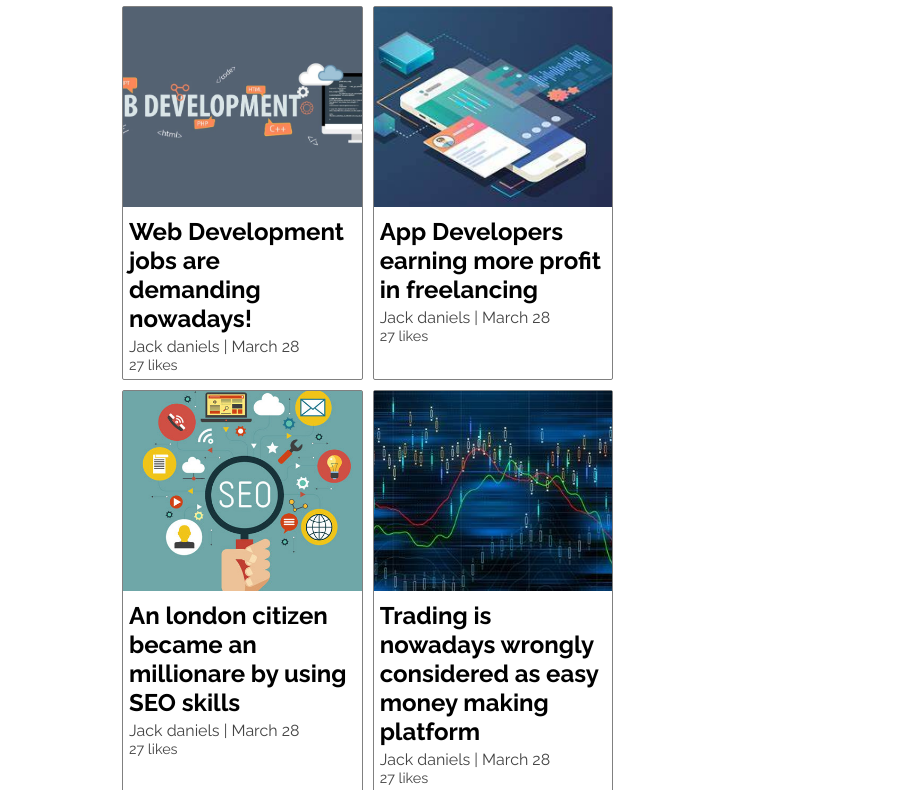
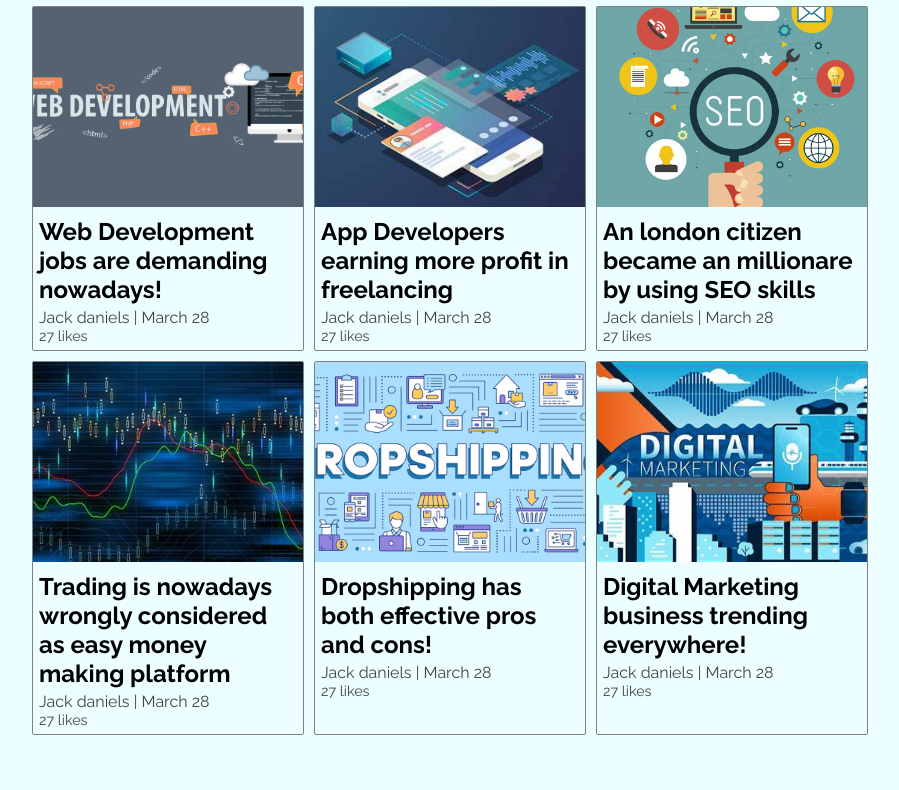
Before and after one commit to jack-daniel7/blog-page, a plain HTML site: page src/index.html in a window 1280 px wide. Shown: the part 94-884 px from the top of the page, without its empty margins (158-1057 px from the left). After the commit the page ends 839 px from the top, so only its background shows below. Drawn offline with Linux system fonts and the light colour scheme.

Commit message:
Finished the blog page design perfectly

```diff
--- a/src/css.css
+++ b/src/css.css
@@ -7,6 +7,7 @@ body {
     color: #444444;
     max-width: 1200px;
     margin: auto;
+    background-color:#ecfeff;
 }
 
 h1 {
@@ -58,11 +59,17 @@ h1 {
 
 }
 
+#blog-card:hover{
+    box-shadow: 0px 0px 10px 0px rgb(0, 229, 255);
+}
+
 @media screen and (min-width:576px) {
     .blog-card-resize{
         flex-direction: row;
         flex-wrap: wrap;
-        max-width: 720px;
+        max-width: 750px;
+       position: relative;
+       left: 100px;
     }
 
     #blog-card{
@@ -72,3 +79,17 @@ h1 {
     }
 
 }
+
+
+@media screen and (min-width:768px) {
+  #blog-card{
+    width: 100%;
+    width: calc(120% / 4);
+  }
+  .blog-card-resize{
+    position: unset;
+    flex-direction: row;
+    flex-wrap: wrap;
+    max-width: 900px;
+}
+}
```
